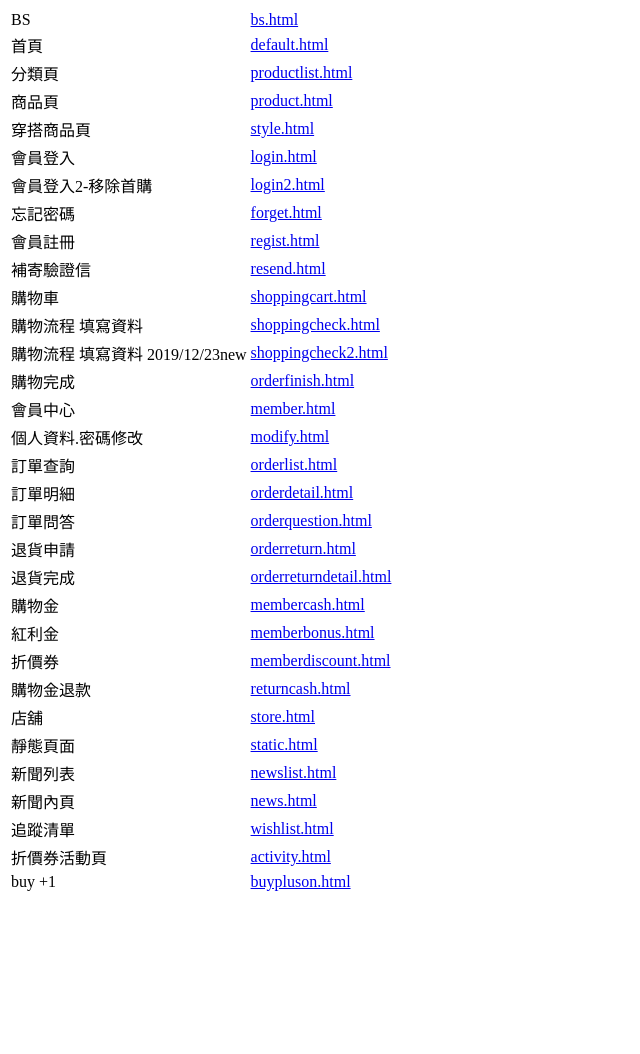
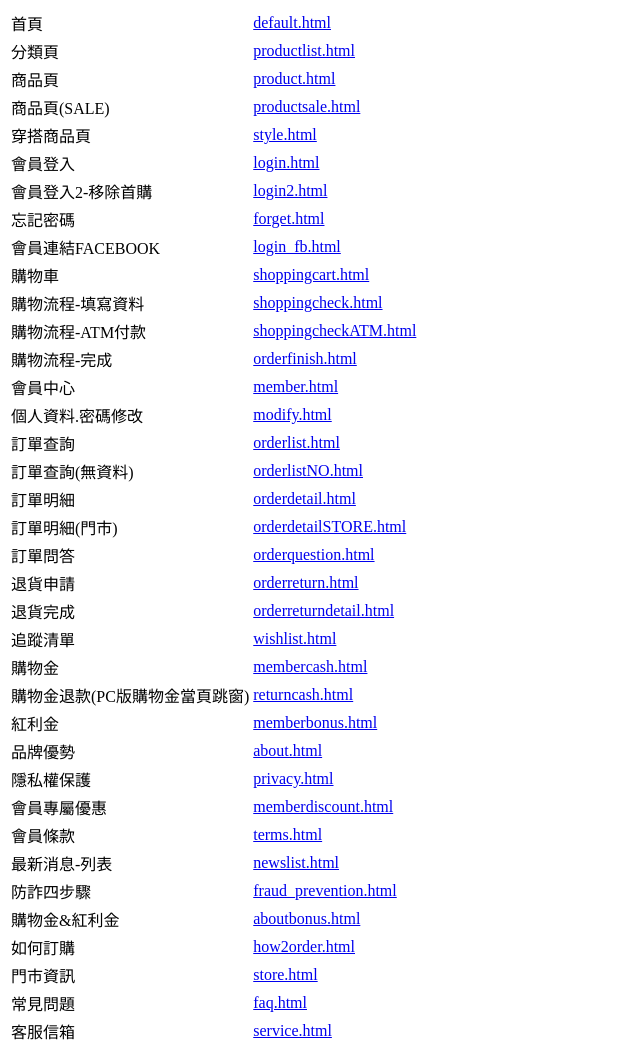
Before and after one commit to murfeefeng/newweb, a plain HTML site: page index.html in a window 1280 px wide. Shown: the whole page, without its empty margins (0-640 px from the left). Before the commit the page ends 902 px from the top, so only its background shows below. Drawn offline with Linux system fonts and the light colour scheme; files whose address does not match are found by name.

Commit message:
index & default修改
主要修改為header & footer 連結與項目調整

```diff
--- a/index.html
+++ b/index.html
@@ -11,10 +11,10 @@
 
 <body>
     <table>
-        <tr>
+        <!-- <tr>
             <td>BS</td>
-            <td><a href="bs.html" target="blank">bs.html</a></td>
-        </tr>
+            <td><a href="00bs.html" target="blank">bs.html</a></td>
+        </tr> -->
         <tr>
             <td>首頁</td>
             <td><a href="default.html" target="blank">default.html</a></td>
@@ -26,6 +26,10 @@
         <tr>
             <td>商品頁</td>
             <td><a href="product.html" target="blank">product.html</a></td>
+        </tr>
+        <tr>
+            <td>商品頁(SALE)</td>
+            <td><a href="productsale.html" target="blank">productsale.html</a></td>
         </tr>
         <tr>
             <td>穿搭商品頁</td>
@@ -46,27 +50,23 @@
             <td><a href="forget.html" target="blank">forget.html</a></td>
         </tr>
         <tr>
-            <td>會員註冊</td>
-            <td><a href="regist.html" target="blank">regist.html</a></td>
-        </tr>
-        <tr>
-            <td>補寄驗證信</td>
-            <td><a href="resend.html" target="blank">resend.html</a></td>
+            <td>會員連結FACEBOOK</td>
+            <td><a href="login_fb.html" target="blank">login_fb.html</a></td>
         </tr>
         <tr>
             <td>購物車</td>
             <td><a href="shoppingcart.html" target="blank">shoppingcart.html</a></td>
         </tr>
         <tr>
-            <td>購物流程 填寫資料</td>
+            <td>購物流程-填寫資料</td>
             <td><a href="shoppingcheck.html" target="blank">shoppingcheck.html</a></td>
         </tr>
         <tr>
-            <td>購物流程 填寫資料 2019/12/23new</td>
-            <td><a href="shoppingcheck2.html" target="blank">shoppingcheck2.html</a></td>
+            <td>購物流程-ATM付款</td>
+            <td><a href="shoppingcheckATM.html" target="blank">shoppingcheckATM.html</a></td>
         </tr>
         <tr>
-            <td>購物完成</td>
+            <td>購物流程-完成</td>
             <td><a href="orderfinish.html" target="blank">orderfinish.html</a></td>
         </tr>
         <tr>
@@ -82,8 +82,16 @@
             <td><a href="orderlist.html" target="blank">orderlist.html</a></td>
         </tr>
         <tr>
+            <td>訂單查詢(無資料)</td>
+            <td><a href="orderlistNO.html" target="blank">orderlistNO.html</a></td>
+        </tr>
+        <tr>
             <td>訂單明細</td>
             <td><a href="orderdetail.html" target="blank">orderdetail.html</a></td>
+        </tr>
+        <tr>
+            <td>訂單明細(門市)</td>
+            <td><a href="orderdetailSTORE.html" target="blank">orderdetailSTORE.html</a></td>
         </tr>
         <tr>
             <td>訂單問答</td>
@@ -98,55 +106,72 @@
             <td><a href="orderreturndetail.html" target="blank">orderreturndetail.html</a></td>
         </tr>
         <tr>
+            <td>追蹤清單</td>
+            <td>
+                <a href="wishlist.html" target="blank">wishlist.html</a>
+            </td>
+        </tr>
+        <tr>
             <td>購物金</td>
             <td><a href="membercash.html" target="blank">membercash.html</a></td>
+        </tr>
+        <tr>
+            <td>購物金退款(PC版購物金當頁跳窗)</td>
+            <td><a href="returncash.html" target="blank">returncash.html</a></td>
         </tr>
         <tr>
             <td>紅利金</td>
             <td><a href="memberbonus.html" target="blank">memberbonus.html</a></td>
         </tr>
         <tr>
-            <td>折價券</td>
+            <td>品牌優勢</td>
+            </td>
+            <td><a href="about.html" target="blank">about.html</a></td>
+        </tr>
+        <tr>
+            <td>隱私權保護</td>
+            </td>
+            <td><a href="privacy.html" target="blank">privacy.html</a></td>
+        </tr>
+        <tr>
+            <td>會員專屬優惠</td>
+            </td>
             <td><a href="memberdiscount.html" target="blank">memberdiscount.html</a></td>
         </tr>
         <tr>
-            <td>購物金退款</td>
-            <td><a href="returncash.html" target="blank">returncash.html</a></td>
+            <td>會員條款</td>
+            </td>
+            <td><a href="terms.html" target="blank">terms.html</a></td>
         </tr>
         <tr>
-            <td>店舖</td>
+            <td>最新消息-列表</td>
+            <td><a href="newslist.html" target="blank">newslist.html</a></td>
+        </tr>
+        <tr>
+            <td>防詐四步驟</td>
+            <td><a href="fraud_prevention.html" target="blank">fraud_prevention.html</a></td>
+        </tr>
+        <tr>
+            <td>購物金&紅利金</td>
+            <td><a href="aboutbonus.html" target="blank">aboutbonus.html</a></td>
+        </tr>
+        <tr>
+            <td>如何訂購</td>
+            <td><a href="how2order.html" target="blank">how2order.html</a></td>
+        </tr>
+        <tr>
+            <td>門市資訊</td>
             <td><a href="store.html" target="blank">store.html</a></td>
         </tr>
         <tr>
-            <td>靜態頁面</td>
-            <td><a href="static.html" target="blank">static.html</a></td>
+            <td>常見問題</td>
+            <td><a href="faq.html" target="blank">faq.html</a></td>
         </tr>
         <tr>
-            <td>新聞列表</td>
-            <td><a href="newslist.html" target="blank">newslist.html</a></td>
+            <td>客服信箱</td>
+            <td><a href="service.html" target="blank">service.html</a></td>
         </tr>
-        <tr>
-            <td>新聞內頁</td>
-            <td><a href="news.html" target="blank">news.html</a></td>
-        </tr>
-        <tr>
-            <td>追蹤清單</td>
-            <td>
-                <a href="wishlist.html" target="blank">wishlist.html</a>
-            </td>
-        </tr>
-        <tr>
-            <td>折價券活動頁</td>
-            <td>
-                <a href="activity.html" target="blank">activity.html</a>
-            </td>
-        </tr>
-        <tr>
-            <td>buy +1</td>
-            <td>
-                <a href="buyplusone.html" target="blank">buypluson.html</a>
-            </td>
-        </tr>
+
     </table>
 
 
```
Also changed, not shown: default.html (+24 -41 lines).
